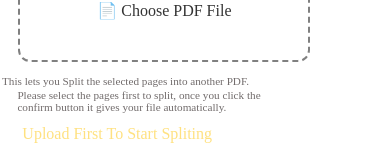
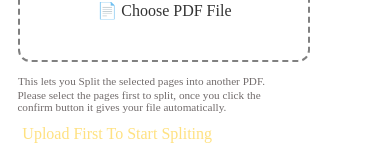
Before and after one commit to Zidri/YellowCard, a React (Create React App) app: page /edit in a window 390 px wide. Shown: the part 259-424 px from the top of the page. Built offline with nearby package versions, Linux system fonts and the light colour scheme.

Commit message:
changes at frontend3

```diff
--- a/src/styles/Edits.css
+++ b/src/styles/Edits.css
@@ -333,6 +333,6 @@
 right: 30% !important;
 }
 .edhead7 {
-  right: 2rem !important;
+  right: 1rem !important;
 }
 }
--- a/src/styles/Resizer.css
+++ b/src/styles/Resizer.css
@@ -523,7 +523,7 @@
 
 }
 .button-container2 {
-  right: 12.5rem !important;
+  right: 12.8rem !important;
 
 }
 .resizerbox1 {
```
